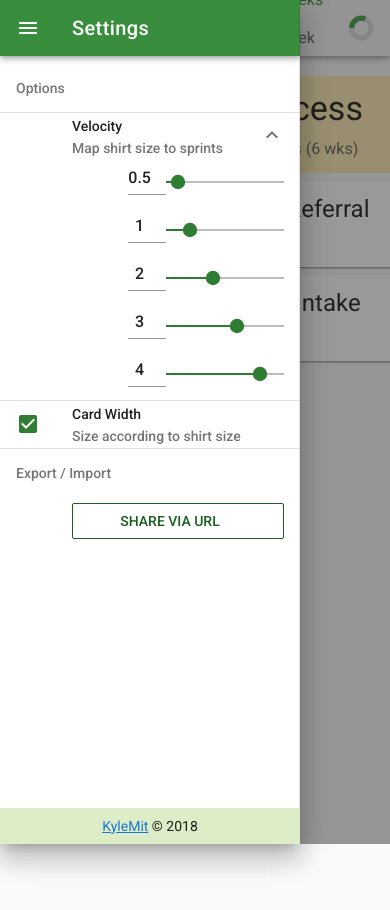
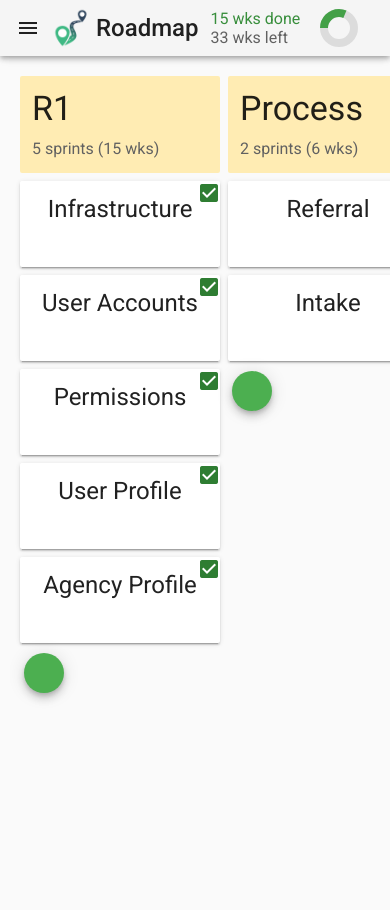
Before and after one commit to KyleMit/AgileRoadmap, a Vue app: page / in a window 390 px wide. Shown: the top 910 px of the page. Built offline with nearby package versions, Linux system fonts and the light colour scheme; some icons are missing.

Commit message:
optimize small screen width with shortened text

```diff
--- a/src/App.vue
+++ b/src/App.vue
@@ -19,9 +19,22 @@
         src="./assets/logo.png" alt="Agile Roadmap"
       ></v-img> -->
 
-      <v-toolbar-title v-text='title' class="headline ml-2"></v-toolbar-title>
+      <v-toolbar-title class="headline ml-1">
+         <span class="hidden-sm-and-down">Agile</span> Roadmap
+      </v-toolbar-title>
 
-      <div class="subheading pa-1 ml-3" style="line-height: 1.2;">
+      <!-- small display -->
+      <div class="subheading pa-1 ml-2 hidden-md-and-up" style="line-height: 1.2;">
+        <div class="green--text text--darken-2">
+            {{getSprints(completedFeatures, options.velocities) * 3 | shortTimespan}} done
+        </div>
+        <div class="grey--text text--darken-2">
+            {{getSprints(remainingFeatures, options.velocities) * 3 | shortTimespan}} left
+        </div>
+      </div>
+
+      <!-- big display -->
+      <div class="subheading pa-o ml-2 hidden-sm-and-down" style="line-height: 1.2;">
         <div class="green--text text--darken-2">
             {{getSprints(completedFeatures, options.velocities) * 3 | timespan}} completed
         </div>
@@ -63,7 +76,7 @@ export default {
     return {
       title: 'Agile Roadmap',
       state: {
-        drawerOpen: true,
+        drawerOpen: false,
         velocityOpen: true
       },
       options: {
@@ -148,6 +161,7 @@ export default {
       deep: true
     }
   },
+
   filters: {
     timespan: function (value) {
       var output = []
@@ -169,6 +183,10 @@ export default {
       }
 
       return output.join(", ")
+    },
+
+    shortTimespan: function (value) {
+      return pluralize(Math.round(+value), "wk")
     }
   },
   methods: {
```
